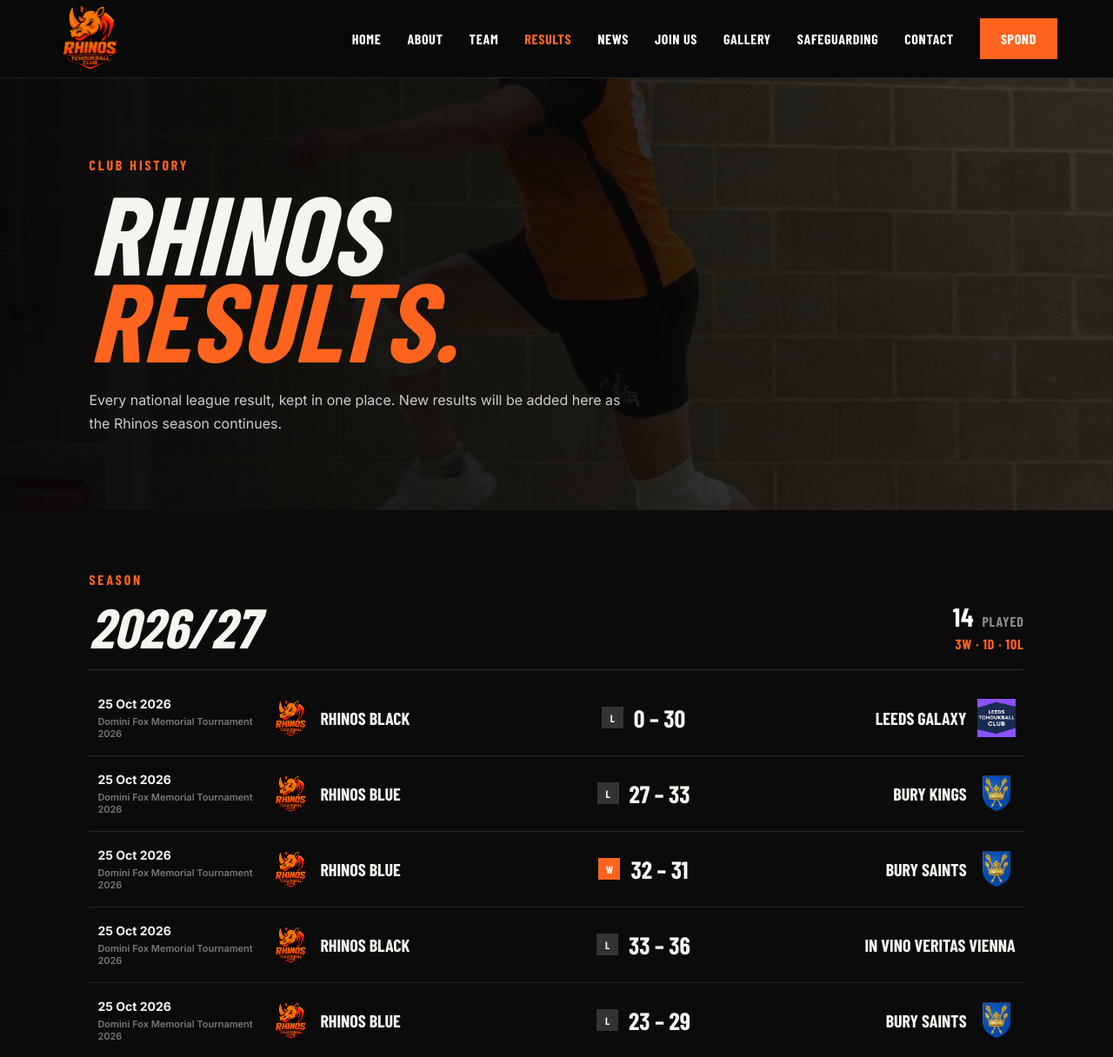
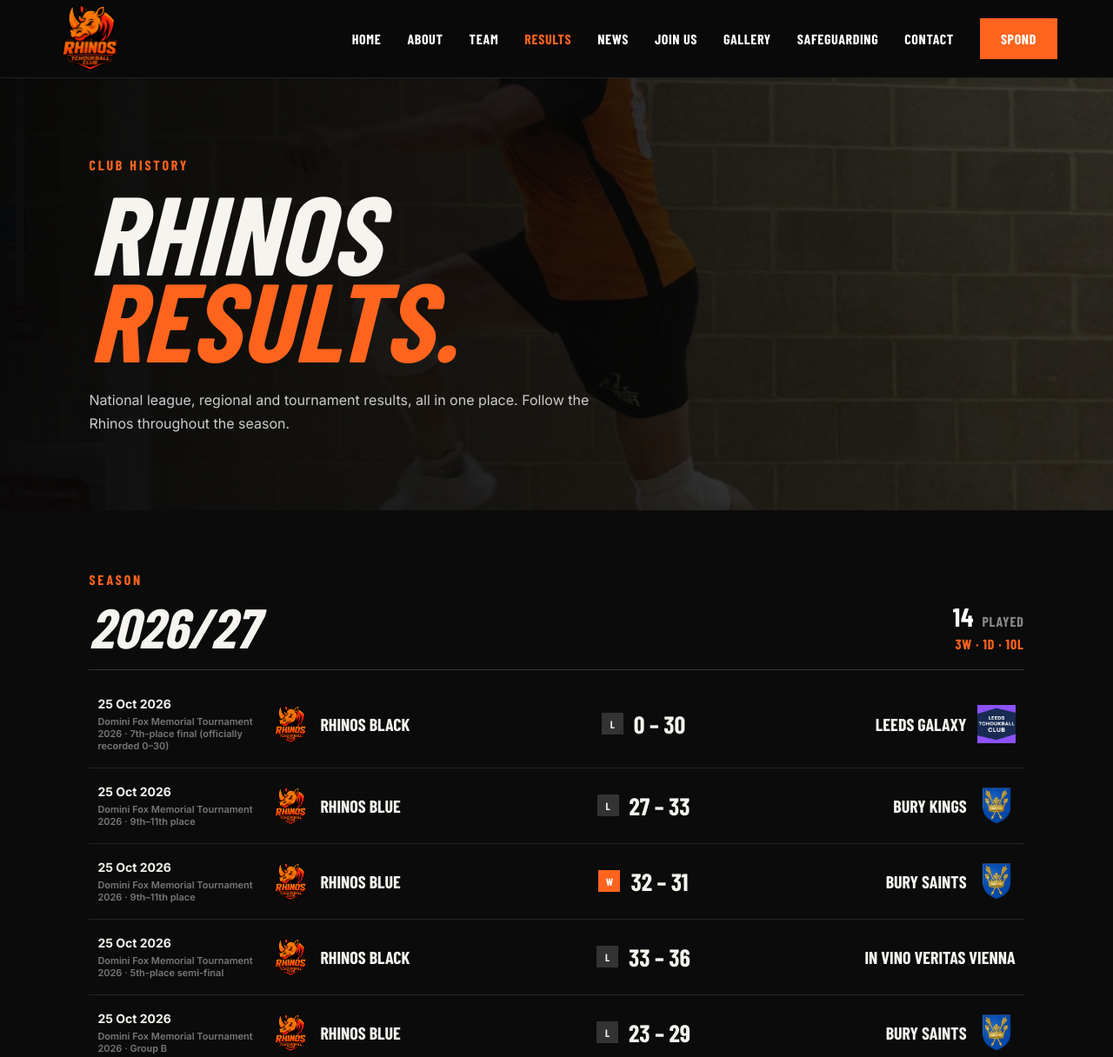
Before and after one commit to ashhew1985/fareham-rhinos, a plain HTML site: page results.html in a window 1280 px wide. Shown: the top 1216 px of the page at 87% size. Drawn offline with nearby package versions, Linux system fonts and the light colour scheme; a web font is replaced by a local one.

Commit message:
Show tournament rounds in Rhinos results archive

```diff
--- a/results.html
+++ b/results.html
@@ -11,7 +11,7 @@
 <body>
 <header class="site-header"><a class="brand" href="index.html"><img src="FAREHAM_RHINOS_LOGO.png" alt="Fareham Rhinos logo"></a><button class="menu" aria-label="Open menu" aria-expanded="false">☰</button><nav><a href="index.html">Home</a><a href="about.html">About</a><a href="team.html">Team</a><a class="active" href="results.html">Results</a><a href="news.html">News</a><a href="join.html">Join Us</a><a href="index.html#gallery">Gallery</a><a href="safeguarding.html">Safeguarding</a><a href="join.html#enquire">Contact</a><a class="nav-cta" href="https://spond.com/invite/VKPPV" target="_blank" rel="noopener">Spond</a></nav></header>
 <main>
-<section class="results-hero"><p class="eyebrow orange">Club history</p><h1>RHINOS<br><span>RESULTS.</span></h1><p>Every national league result, kept in one place. New results will be added here as the Rhinos season continues.</p></section>
+<section class="results-hero"><p class="eyebrow orange">Club history</p><h1>RHINOS<br><span>RESULTS.</span></h1><p>National league, regional and tournament results, all in one place. Follow the Rhinos throughout the season.</p></section>
 <section class="results-archive"><div id="upcoming-dfm"></div><div id="results-archive"><p>Loading results…</p></div><p class="results-source">Historical results sourced from Tchoukball UK competition records. National and South East Regional League results are included.</p></section>
 </main>
 <footer><img src="FAREHAM_RHINOS_LOGO.png" alt=""><p>Fareham Rhinos Tchoukball Club</p><p>© <span id="year"></span> Fareham Rhinos</p></footer>
@@ -38,7 +38,7 @@ async function loadResults(){
   const seasons={}; all.forEach(m=>(seasons[m.season||seasonFor(m.date)]??=[]).push(m));
   box.innerHTML=Object.entries(seasons).sort((a,b)=>b[0].localeCompare(a[0])).map(([season,matches])=>{
    const w=matches.filter(m=>m.rhinosScore>m.opponentScore).length,d=matches.filter(m=>m.rhinosScore===m.opponentScore).length,l=matches.length-w-d;
-   return `<section class="season-block"><div class="season-heading"><div><p class="eyebrow orange">Season</p><h2>${season}</h2></div><div class="season-record"><strong>${matches.length}</strong> PLAYED <span>${w}W · ${d}D · ${l}L</span></div></div><div class="results-list">${matches.map(m=>{const r=m.rhinosScore>m.opponentScore?"W":m.rhinosScore<m.opponentScore?"L":"D";return `<article class="result-row"><div class="result-date">${fmt(m.date)}<span>${m.competition}</span></div><div class="result-team rhinos"><img src="FAREHAM_RHINOS_LOGO.png" alt=""><strong>${m.team}</strong></div><div class="result-score"><span class="result-pill ${r.toLowerCase()}">${r}</span><strong>${m.rhinosScore} – ${m.opponentScore}</strong></div><div class="result-team opponent"><strong>${m.opponent}</strong>${logos[m.opponent]?`<img src="${logos[m.opponent]}" alt="">`:""}</div></article>`}).join("")}</div></section>`;
+   return `<section class="season-block"><div class="season-heading"><div><p class="eyebrow orange">Season</p><h2>${season}</h2></div><div class="season-record"><strong>${matches.length}</strong> PLAYED <span>${w}W · ${d}D · ${l}L</span></div></div><div class="results-list">${matches.map(m=>{const r=m.rhinosScore>m.opponentScore?"W":m.rhinosScore<m.opponentScore?"L":"D";return `<article class="result-row"><div class="result-date">${fmt(m.date)}<span>${m.competition}${m.stage?' · '+m.stage:''}</span></div><div class="result-team rhinos"><img src="FAREHAM_RHINOS_LOGO.png" alt=""><strong>${m.team}</strong></div><div class="result-score"><span class="result-pill ${r.toLowerCase()}">${r}</span><strong>${m.rhinosScore} – ${m.opponentScore}</strong></div><div class="result-team opponent"><strong>${m.opponent}</strong>${logos[m.opponent]?`<img src="${logos[m.opponent]}" alt="">`:""}</div></article>`}).join("")}</div></section>`;
   }).join("");
  }catch(e){box.innerHTML="<p>Results are temporarily unavailable.</p>"}
 }
```
